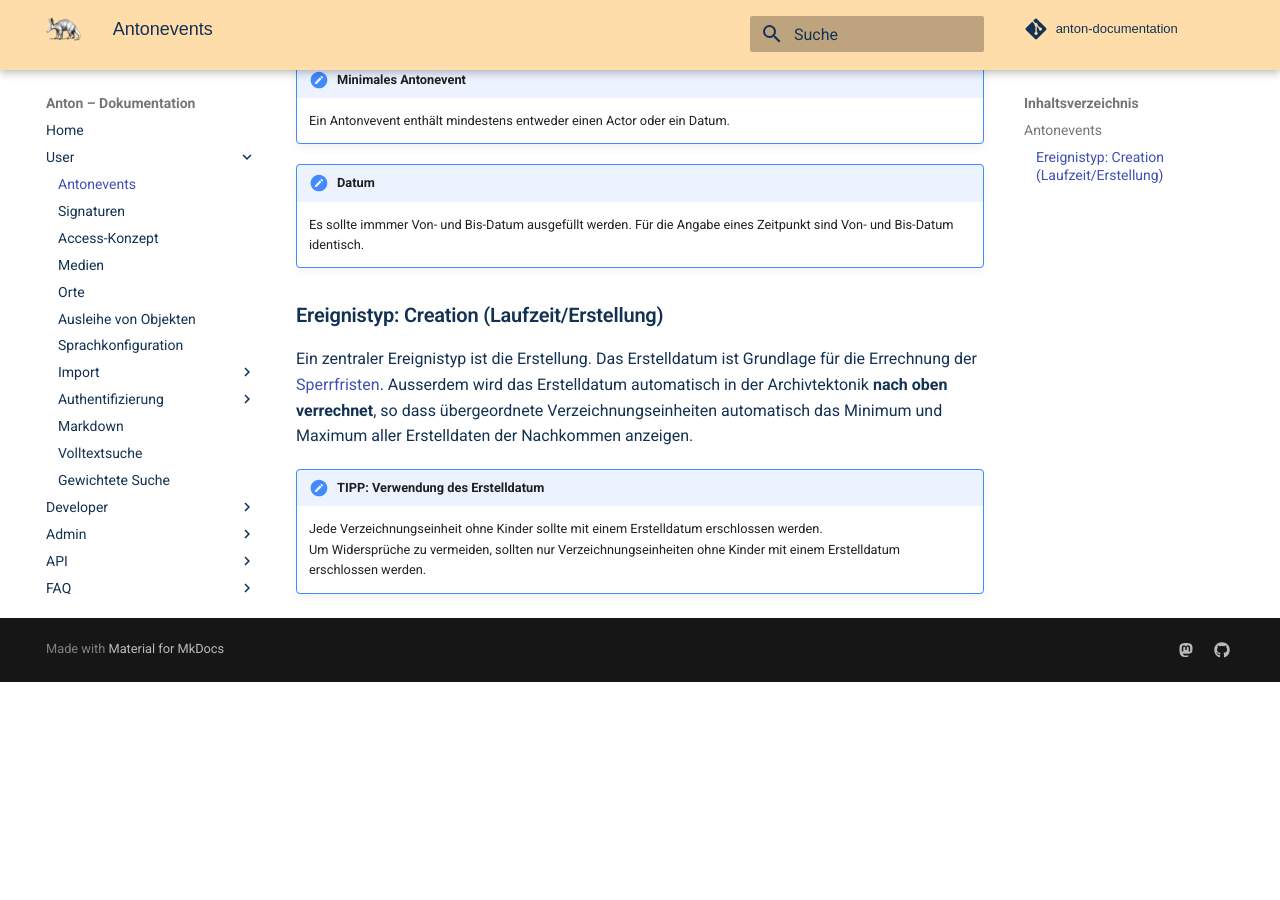
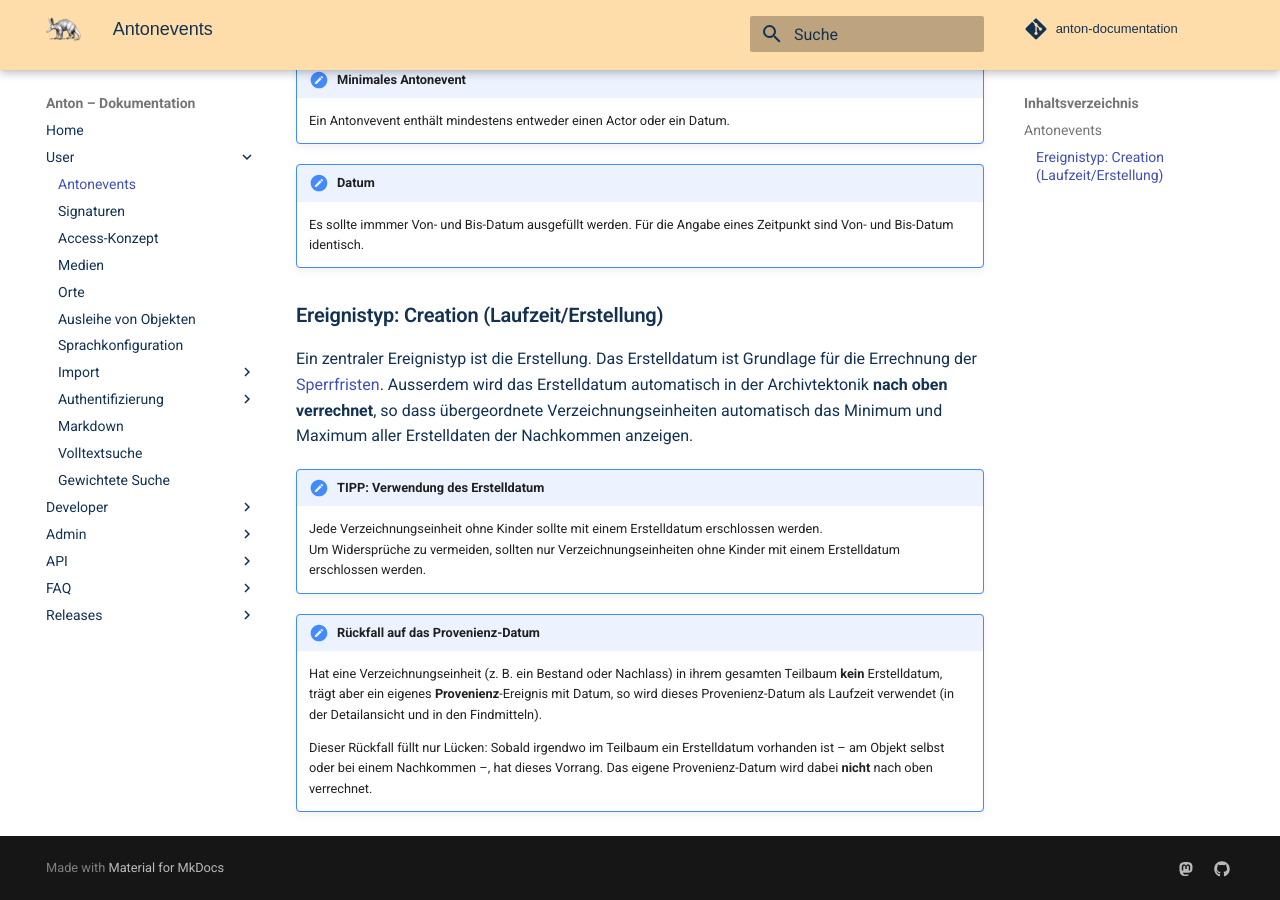
Before and after one commit to kraenzle-ritter/anton-documentation, an MkDocs documentation site: the page built from docs/user/antonevents.md, in a window 1280 px wide and 900 px high, scrolled down 862 px. Built offline with MkDocs 1.6.1 and Material for MkDocs 9.7.7, drawn with Linux system fonts in a browser that asks for light colours; some web fonts are replaced; comment, search, counter and statistics services are not loaded; before the commit the page ends 1544 px from its top, so only the background shows below that.

Commit message:
docs(events): document creation-date fallback to own provenance date (anton#261)

```diff
--- a/docs/user/antonevents.md
+++ b/docs/user/antonevents.md
@@ -51,3 +51,14 @@
 !!! note "TIPP: Verwendung des Erstelldatum"
     Jede Verzeichnungseinheit ohne Kinder sollte mit einem Erstelldatum erschlossen werden.
     Um Widersprüche zu vermeiden, sollten nur Verzeichnungseinheiten ohne Kinder mit einem Erstelldatum erschlossen werden.
+
+!!! note "Rückfall auf das Provenienz-Datum"
+    Hat eine Verzeichnungseinheit (z. B. ein Bestand oder Nachlass) in ihrem
+    gesamten Teilbaum **kein** Erstelldatum, trägt aber ein eigenes
+    **Provenienz**-Ereignis mit Datum, so wird dieses Provenienz-Datum als
+    Laufzeit verwendet (in der Detailansicht und in den Findmitteln).
+
+    Dieser Rückfall füllt nur Lücken: Sobald irgendwo im Teilbaum ein
+    Erstelldatum vorhanden ist – am Objekt selbst oder bei einem Nachkommen –,
+    hat dieses Vorrang. Das eigene Provenienz-Datum wird dabei **nicht** nach
+    oben verrechnet.
```
